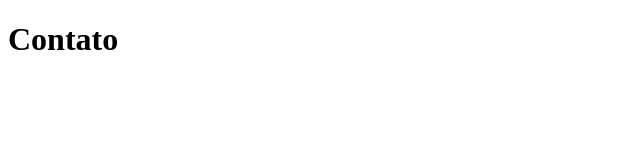
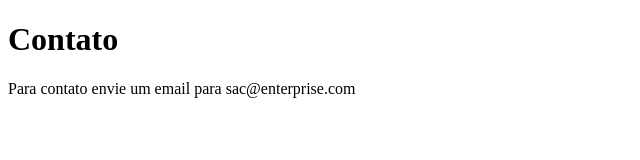
Before and after one commit to devdiegopablo/register-system, a plain HTML site: page contato.html in a window 1280 px wide. Shown: the whole page, without its empty margins (0-640 px from the left). Drawn offline with Linux system fonts and the light colour scheme.

Commit message:
Adding a new line at contact page

```diff
--- a/contato.html
+++ b/contato.html
@@ -8,5 +8,6 @@
 </head>
 <body>
   <h1>Contato</h1>
+  <p>Para contato envie um email para sac@enterprise.com</p>
 </body>
 </html>
```
